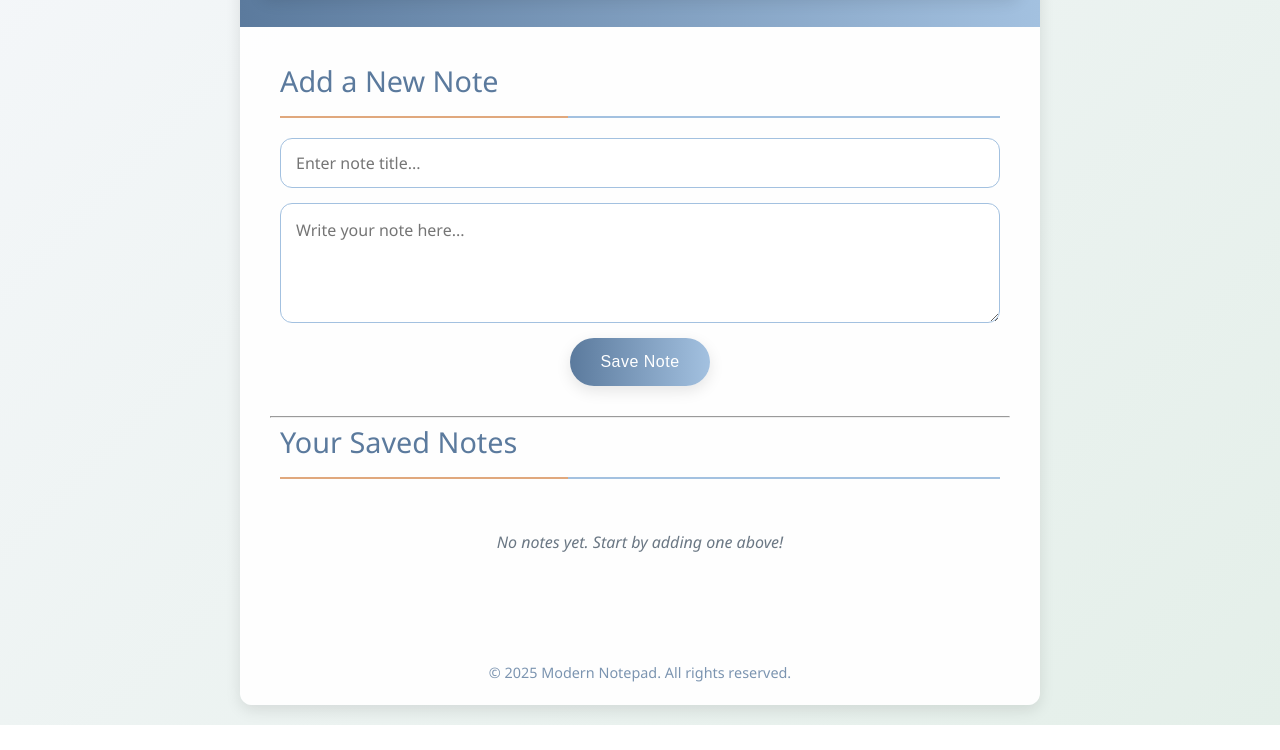
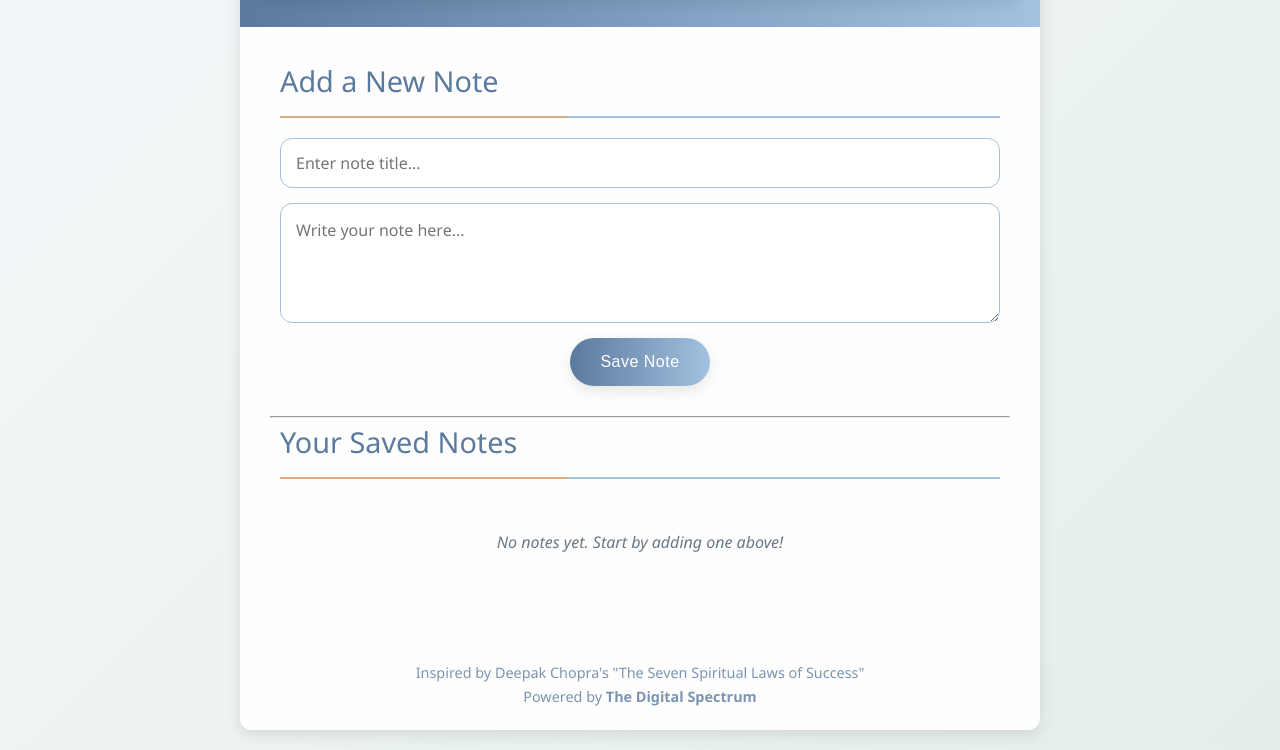
Before and after one commit to CalenCritchfield/7LawsOfSuccess, a plain HTML site: page notes/notes.html in a window 1280 px wide. Shown: the part 183-933 px from the top of the page. Before the commit the page ends 908 px from the top, so only its background shows below. Drawn offline with Linux system fonts and the light colour scheme.

Commit message:
changed the footer

```diff
--- a/notes/noteStyle.css
+++ b/notes/noteStyle.css
@@ -555,6 +555,22 @@ footer {
   visibility: visible;
 }
 
+footer {
+  text-align: center;
+  padding: 20px;
+  color: var(--primary-color);
+  font-size: 0.9rem;
+  opacity: 0.8;
+}
+
+footer a {
+  color: var(--primary-color);
+  text-decoration: none;
+  transition: color 0.3s ease;
+  /* make it bold */
+  font-weight: 900;
+}
+
 @media (max-width: 600px) {
   body {
     padding: 10px;
--- a/notes/notes.html
+++ b/notes/notes.html
@@ -67,7 +67,9 @@
       </div>
 
       <footer>
-        <p>&copy; 2025 Modern Notepad. All rights reserved.</p>
+        Inspired by Deepak Chopra's "The Seven Spiritual Laws of Success" </br>
+        Powered by <a href="https://digitalspectrumagency.com">The Digital Spectrum</a>
+
       </footer>
     </div>
 
--- a/style.css
+++ b/style.css
@@ -256,6 +256,14 @@ footer {
   opacity: 0.8;
 }
 
+footer a {
+  color: var(--primary-color);
+  text-decoration: none;
+  transition: color 0.3s ease;
+  /* make it bold */
+  font-weight: 900;
+}
+
 @media (max-width: 600px) {
   body {
     padding: 10px;
```
Also changed, not shown: index.html (+3 -1 lines).
